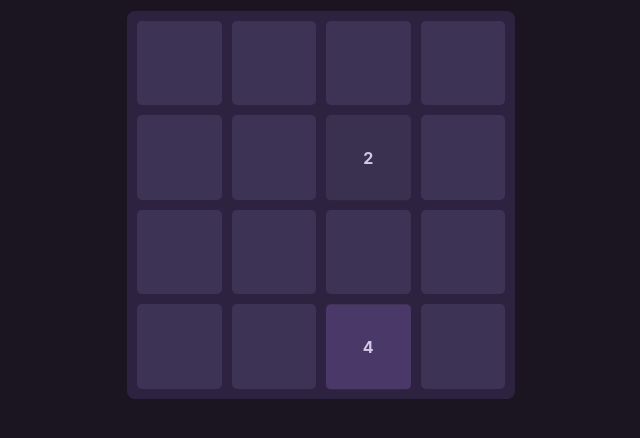
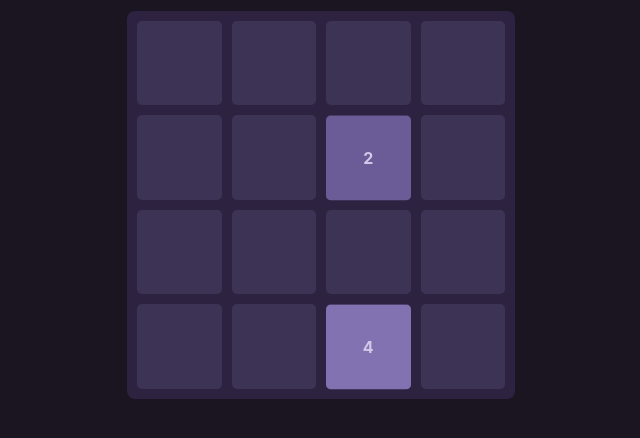
Before and after one commit to 1126825008-beep/2048-game, a plain HTML site: page index.html in a window 1280 px wide. Both pictures are taken after a click on the button "切换主题". Shown: the part 256-694 px from the top of the page, without its empty margins (319-959 px from the left). Drawn offline with Linux system fonts and the light colour scheme.

Commit message:
fix dark mode tile visibility for 2 and 4

```diff
--- a/index.html
+++ b/index.html
@@ -38,9 +38,9 @@
     --text-light: #f0e8ff;
     --button-bg: #6b5b8a;
     --score-bg: #5a4a78;
-    --tile-2: #3a3050;
-    --tile-4: #4a3868;
-    --tile-8: #6b3fa0;
+    --tile-2: #6b5c98;
+    --tile-4: #8372b2;
+    --tile-8: #8b5fc0;
     --tile-16: #8b4fc0;
     --tile-32: #a05ad4;
     --tile-64: #b86be0;
```
